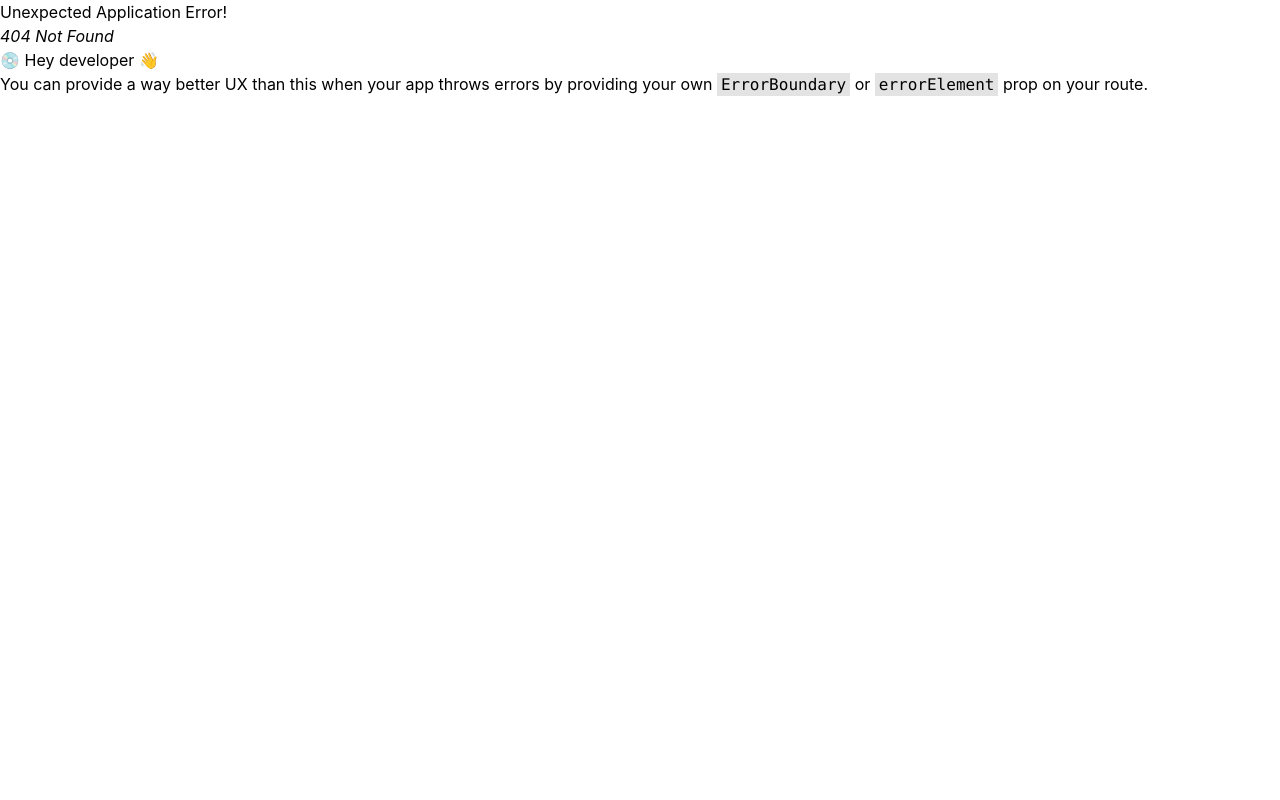
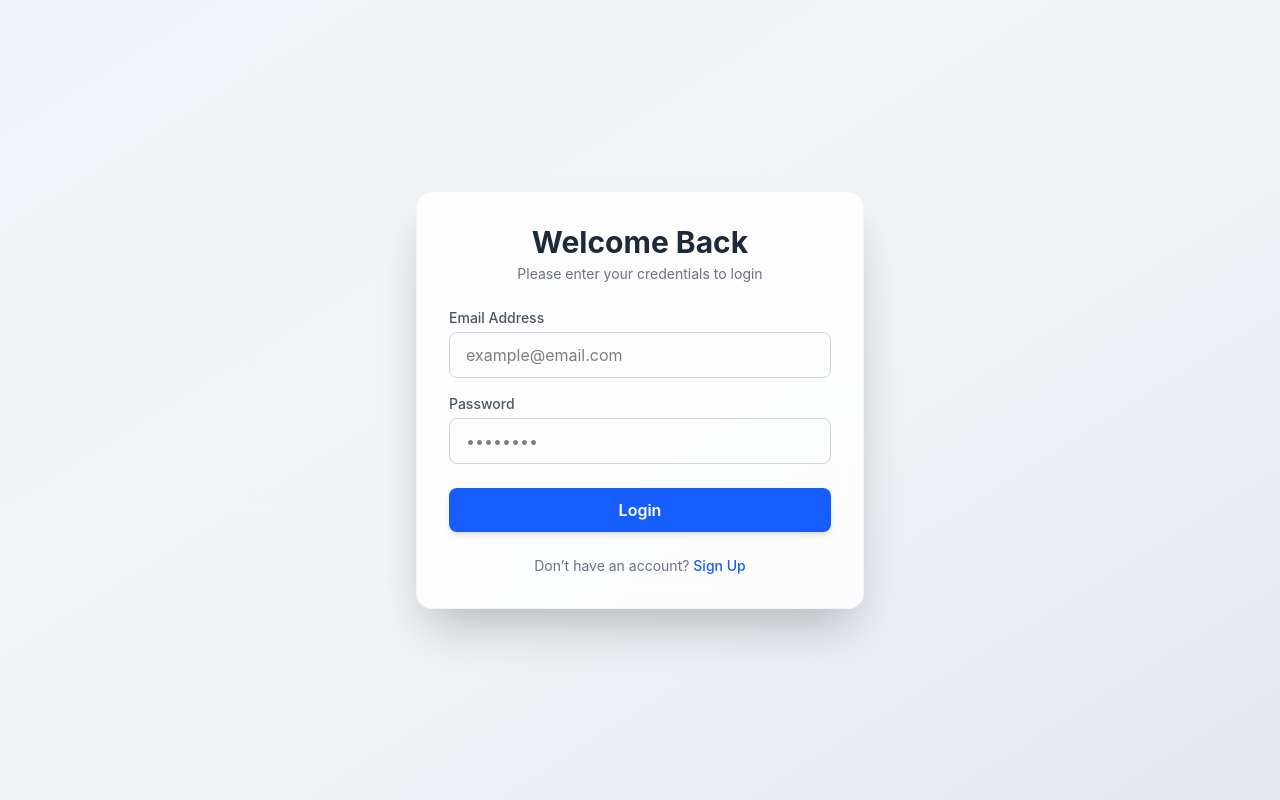
Before and after one commit to mohyminulislam-mi/Donezo-Dashboard, a React (Vite) app: page /login in a window 1280 px wide. Before the commit this address had no page. Built offline with nearby package versions, Linux system fonts and the light colour scheme.

Commit message:
make login function with local storage

```diff
--- a/package.json
+++ b/package.json
@@ -12,6 +12,7 @@
   "dependencies": {
     "@tailwindcss/vite": "^4.2.1",
     "@tanstack/react-query": "^5.90.21",
+    "axios": "^1.13.6",
     "framer-motion": "^12.34.3",
     "react": "^19.2.0",
     "react-dom": "^19.2.0",
--- a/src/components/Analytics.jsx
+++ b/src/components/Analytics.jsx
@@ -8,7 +8,6 @@ import {
   Tooltip,
 } from "recharts";
 import { useQuery } from "@tanstack/react-query";
-import Reveal from "../components/common/Reveal";
 
 const Analytics = () => {
   const { data: analytics } = useQuery({
@@ -30,7 +29,6 @@ const Analytics = () => {
     percentage: Math.round((item.conversions / item.clicks) * 100) || 0,
   }));
   return (
-    <Reveal>
     <div className="bg-white p-6 rounded-3xl shadow-sm border border-gray-100">
       <h3 className="text-lg font-bold mb-6">Products Analytics</h3>
       <div className="h-37">
@@ -84,7 +82,6 @@ const Analytics = () => {
         </ResponsiveContainer>
       </div>
     </div>
-    </Reveal>
   );
 };
 
--- a/src/components/Sidebar.jsx
+++ b/src/components/Sidebar.jsx
@@ -11,8 +11,10 @@ import {
 } from "react-icons/lu";
 import { RiLogoutCircleRLine } from "react-icons/ri";
 import { SiCircle, SiGoogleanalytics } from "react-icons/si";
+import useAuth from "../hooks/useAuth";
 
 const Sidebar = () => {
+  const { logout } = useAuth();
   const menusItems = [
     {
       name: "Dashboard",
@@ -40,11 +42,9 @@ const Sidebar = () => {
     },
     { name: "Team", path: "/team", icon: LuUsers, activeIcon: LuUsers },
   ];
-
   const generalItems = [
     { name: "Settings", path: "/settings", icon: LuSettings },
     { name: "Help", path: "/help", icon: LuBadgeHelp },
-    { name: "Logout", path: "/logout", icon: RiLogoutCircleRLine },
   ];
 
   return (
@@ -123,6 +123,13 @@ const Sidebar = () => {
                   )}
                 </NavLink>
               ))}
+              <button
+                onClick={() => logout()}
+                className="flex items-center gap-3 mt-1 text-left md:px-6 text-red-500 cursor-pointer"
+              >
+                {" "}
+                <RiLogoutCircleRLine className="text-2xl shrink-0" /> Logout
+              </button>
             </div>
           </div>
         </div>
--- /dev/null
+++ b/src/components/common/Login.jsx
@@ -0,0 +1,93 @@
+import React, { useState } from "react";
+import { Link, useNavigate } from "react-router";
+import useAxiosSecure from "../../hooks/useAxiosSecure";
+import useAuth from "../../hooks/useAuth";
+
+const Login = () => {
+  const [email, setEmail] = useState("");
+  const [password, setPassword] = useState("");
+  const { login } = useAuth();
+  const navigate = useNavigate();
+
+  const handleSubmit = async (e) => {
+    e.preventDefault();
+    try {
+      const res = await useAxiosSecure.post("/login", { email, password });
+      login(res.data.token);
+      navigate("/");
+    } catch (err) {
+      alert("Invalid Credentials");
+    }
+  };
+
+  return (
+    <div className="min-h-screen flex items-center justify-center bg-gradient-to-br from-slate-100 via-gray-100 to-slate-200 px-4">
+      <form
+        onSubmit={handleSubmit}
+        className="w-full max-w-md bg-white/80 backdrop-blur-md shadow-2xl rounded-2xl p-8 border border-gray-100"
+      >
+        {/* Heading */}
+        <div className="mb-6 text-center">
+          <h2 className="text-3xl font-bold text-gray-800">Welcome Back</h2>
+          <p className="text-sm text-gray-500 mt-1">
+            Please enter your credentials to login
+          </p>
+        </div>
+
+        {/* Email */}
+        <div className="mb-4">
+          <label className="block text-sm font-medium text-gray-600 mb-1">
+            Email Address
+          </label>
+          <input
+            type="email"
+            placeholder="example@email.com"
+            className="w-full px-4 py-2.5 rounded-lg border border-gray-300
+        focus:outline-none focus:ring-2 focus:ring-blue-500 focus:border-blue-500
+        transition duration-300"
+            onChange={(e) => setEmail(e.target.value)}
+            required
+          />
+        </div>
+
+        {/* Password */}
+        <div className="mb-6">
+          <label className="block text-sm font-medium text-gray-600 mb-1">
+            Password
+          </label>
+          <input
+            type="password"
+            placeholder="••••••••"
+            className="w-full px-4 py-2.5 rounded-lg border border-gray-300
+        focus:outline-none focus:ring-2 focus:ring-blue-500 focus:border-blue-500
+        transition duration-300"
+            onChange={(e) => setPassword(e.target.value)}
+            required
+          />
+        </div>
+
+        {/* Button */}
+        <button
+          type="submit"
+          className="w-full py-2.5 rounded-lg bg-blue-600 text-white font-semibold
+      hover:bg-blue-700 active:scale-[0.98] transition duration-300 shadow-md cursor-pointer"
+        >
+          Login
+        </button>
+
+        {/* Extra */}
+        <p className="text-sm text-center text-gray-500 mt-6">
+          Don’t have an account?{" "}
+          <Link
+            to="/"
+            className="text-blue-600 font-medium cursor-pointer hover:underline"
+          >
+            Sign Up
+          </Link>
+        </p>
+      </form>
+    </div>
+  );
+};
+
+export default Login;
--- /dev/null
+++ b/src/context/AuthContext.jsx
@@ -0,0 +1,3 @@
+import { createContext } from "react";
+
+export const AuthContext = createContext(null);
--- /dev/null
+++ b/src/context/AuthProvider.jsx
@@ -0,0 +1,23 @@
+import React, { useState } from "react";
+import { AuthContext } from "./AuthContext";
+
+export const AuthProvider = ({ children }) => {
+  const [token, setToken] = useState(localStorage.getItem("token"));
+
+  const login = (receivedToken) => {
+    localStorage.setItem("token", receivedToken);
+    setToken(receivedToken);
+  };
+
+  const logout = () => {
+    localStorage.removeItem("token");
+    setToken(null);
+  };
+
+  return (
+    <AuthContext.Provider value={{ token, login, logout }}>
+      {children}
+    </AuthContext.Provider>
+  );
+};
+export default AuthProvider;
--- /dev/null
+++ b/src/hooks/useAuth.jsx
@@ -0,0 +1,9 @@
+import React, { use } from "react";
+import { AuthContext } from "../context/AuthContext";
+
+const useAuth = () => {
+  const authInfo = use(AuthContext);
+  return authInfo;
+};
+
+export default useAuth;
--- /dev/null
+++ b/src/hooks/useAxiosSecure.jsx
@@ -0,0 +1,15 @@
+import axios from "axios";
+
+const useAxiosSecure = axios.create({
+  baseURL: "https://task-api-eight-flax.vercel.app/api",
+});
+
+useAxiosSecure.interceptors.request.use((config) => {
+  const token = localStorage.getItem("token");
+  if (token) {
+    config.headers.Authorization = `Bearer ${token}`;
+  }
+  return config;
+});
+
+export default useAxiosSecure;
--- a/src/main.jsx
+++ b/src/main.jsx
@@ -4,6 +4,7 @@ import "./index.css";
 import router from "./router/Route";
 import { RouterProvider } from "react-router";
 import { QueryClient, QueryClientProvider } from "@tanstack/react-query";
+import { AuthProvider } from "./context/AuthProvider";
 
 // Create a client
 const queryClient = new QueryClient();
@@ -11,7 +12,9 @@ const queryClient = new QueryClient();
 createRoot(document.getElementById("root")).render(
   <StrictMode>
     <QueryClientProvider client={queryClient}>
-      <RouterProvider router={router} />
+      <AuthProvider>
+        <RouterProvider router={router} />
+      </AuthProvider>
     </QueryClientProvider>
   </StrictMode>,
 );
--- /dev/null
+++ b/src/router/PrivateRoute.jsx
@@ -0,0 +1,10 @@
+import { Navigate } from "react-router";
+import useAuth from "../hooks/useAuth";
+
+const PrivateRoute = ({ children }) => {
+  const { token } = useAuth();
+
+  return token ? children : <Navigate to="/login" />;
+};
+
+export default PrivateRoute;
--- a/src/router/Route.jsx
+++ b/src/router/Route.jsx
@@ -7,11 +7,17 @@ import Calendar from "../pages/Calendar";
 import Settings from "../pages/Settings";
 import Help from "../pages/Help";
 import Dashboard from "../pages/Dashboard";
+import PrivateRoute from "./PrivateRoute";
+import Login from "../components/common/Login";
 
 const router = createBrowserRouter([
   {
     path: "/",
-    element: <DashboardLayout />,
+    element: (
+      <PrivateRoute>
+        <DashboardLayout />
+      </PrivateRoute>
+    ),
     children: [
       { index: true, element: <Dashboard /> },
       { path: "/tasks", element: <Task /> },
@@ -22,6 +28,10 @@ const router = createBrowserRouter([
       { path: "/help", element: <Help /> },
     ],
   },
+  {
+    path: "/login",
+    element: <Login />,
+  },
 ]);
 
 export default router;
```
Also changed, not shown: 1 other file (tests, documents, lock files or other folders). Lines whose indentation alone changed are shown as unchanged.
